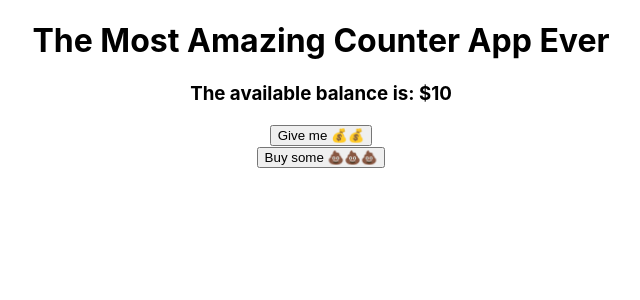
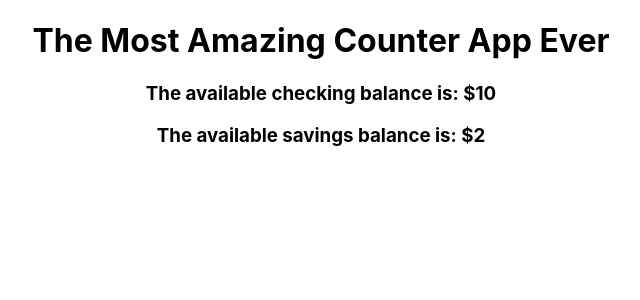
Before and after one commit to radishmouse/react-redux-intro_2020-08-25, a React (Create React App) app: page / in a window 1280 px wide. Shown: the top 300 px of the page, without its empty margins (319-959 px from the left). Built offline with nearby package versions, Linux system fonts and the light colour scheme.

Commit message:
adds accounts smart container for showing each account

```diff
--- a/src/CounterApp.js
+++ b/src/CounterApp.js
@@ -1,19 +1,14 @@
 import React from 'react';
-import Output from './containers/OutputContainer';
+import Accounts from './containers/AccountsContainer';
+
 // import Increment from './components/Increment';
-import Increment from './containers/IncrementContainer';
-import Decrement from './containers/DecrementContainer';
-
+// import Increment from './containers/IncrementContainer';
+// import Decrement from './containers/DecrementContainer';
 
 const CounterApp = props => (
     <div>
         <h1>The Most Amazing Counter App Ever</h1>
-        {/* Output goes here */}
-        <Output />
-        {/* Increment button */}
-        <Increment />
-        {/* Decrement button */}
-        <Decrement />
+        <Accounts />
     </div>
 );
 
--- /dev/null
+++ b/src/components/Accounts.js
@@ -0,0 +1,13 @@
+import React from 'react';
+import Output from './Output';
+
+const Accounts = props => (
+    props.accounts.map(({account, amount}) => (
+        <Output
+            account={account}
+            amount={amount}
+        />
+    ))
+)
+
+export default Accounts;
--- a/src/components/Output.js
+++ b/src/components/Output.js
@@ -3,7 +3,7 @@ import React from 'react';
 const Output = props => (
     <div>
         <h3>
-            The available balance is: ${props.amount || 0}
+            The available {props.account} balance is: ${props.amount || 0}
         </h3>
     </div>
 );
--- /dev/null
+++ b/src/containers/AccountsContainer.js
@@ -0,0 +1,11 @@
+import Accounts from '../components/Accounts';
+import { connect } from 'react-redux';
+
+const mapStateToProps = state => ({
+    accounts: Object.keys(state).map(account => ({
+        account,
+        amount: state[account]
+    }))
+});
+
+export default connect(mapStateToProps, null)(Accounts);
```
